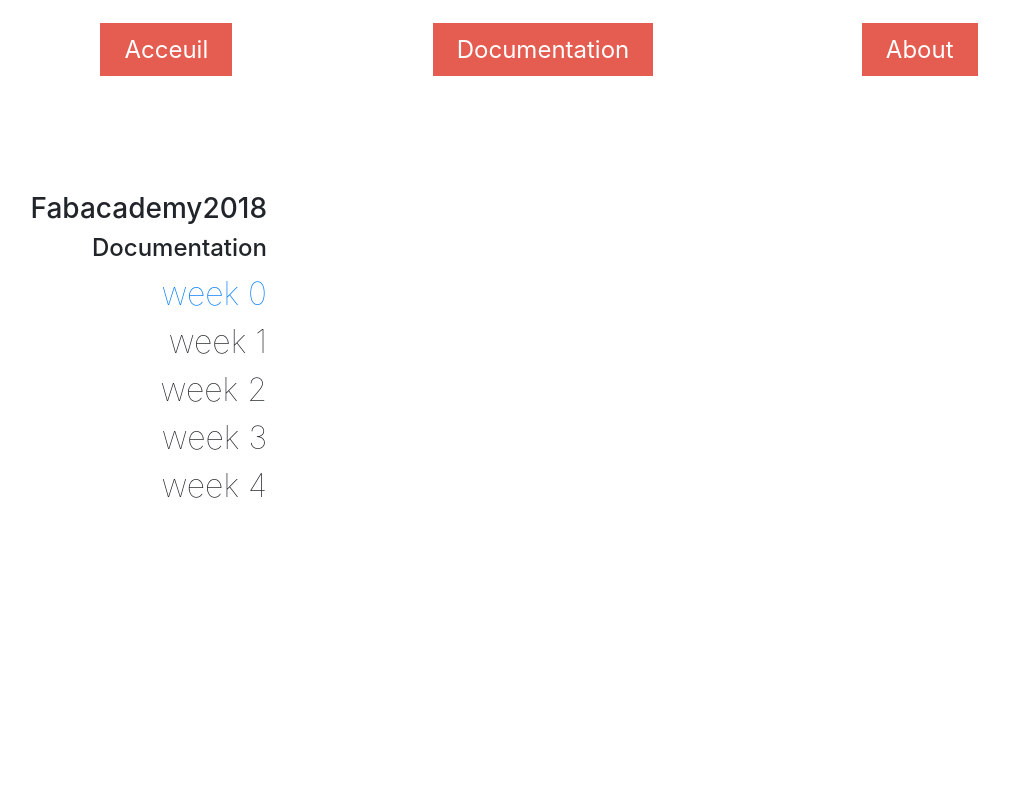
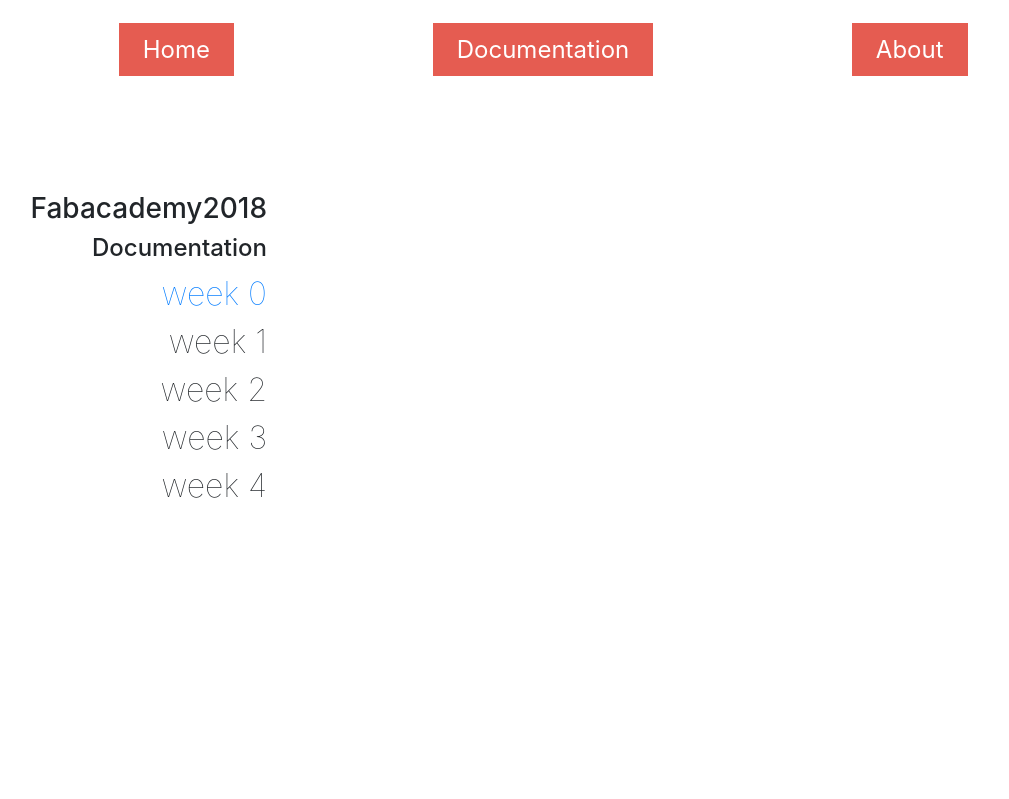
Before and after one commit to adricen/siteFabacademy, a PHP site: page /semaine_0.html in a window 1280 px wide. Shown: the top 799 px of the page, without its empty margins (117-1126 px from the left). After the commit the page ends 498 px from the top, so only its background shows below. Run offline with PHP 8.4, Linux system fonts and the light colour scheme; some libraries are stand-ins or nearby versions.

Commit message:
correction nav

```diff
--- a/assets/css/style.css
+++ b/assets/css/style.css
@@ -135,5 +135,8 @@ li {
   height: 100vh;
 } */
 .main_doc {
-  margin-top: 12em;
+	/* background-color: #2a2727;
+  color: white; */
+	padding-top: 12em;
+  transition: 0.5s;
 }
--- a/assets/js/script.js
+++ b/assets/js/script.js
@@ -17,7 +17,7 @@ var layout_page = new Vue({
       theme_2: true,
     },
     template: {
-      nav : '<header class="container nav-theme-1"><nav><ul class="row"><li class="col"><a href="index.html">Acceuil</a></li><li class="col"><a href="documentation.html">Documentation</a></li><li class="col"><a href="/about">About</a></li></ul></nav></header>',
+      nav : '<header class="nav-theme-1"><nav class="container "><ul class="row"><li class="col"><a href="index.html">Home</a></li><li class="col"><a href="documentation.html">Documentation</a></li><li class="col"><a href="/about">About</a></li></ul></nav></header>',
     },
     markdown: {
       documentation: {
@@ -71,6 +71,9 @@ var layout_page = new Vue({
     get_document: function() {
       // console.log(this.markdown[my_url].content);
       return this.markdown[my_url].content
+    },
+    site_title: function() {
+      return 'fabacademy2018-'+ my_url;
     }
   //   class_focus: function() {
   //     if( this.seen.focus ){
--- a/documentation.html
+++ b/documentation.html
@@ -40,8 +40,8 @@
             </ul>
           </div>
         </aside>
-        <section class="col-6 layout-general main_doc">
-          <div v-html="get_document" class="content markdown-body"></div>
+        <section class="col main_doc">
+          <div v-html="get_document" class="col-10 content markdown-body"></div>
       </section>
       </div>
     </section>
--- a/semaine_0.html
+++ b/semaine_0.html
@@ -12,7 +12,7 @@
   <link rel="stylesheet" href="https://fonts.googleapis.com/css?family=Source+Sans+Pro:300,300i,400,400i">
   <link rel="stylesheet" href="assets/css/md-css.css">
   <link rel="stylesheet" href="assets/css/style.css">
-  <title>Portfolio Perso</title>
+  <title>fabacademy-2018-adrien-centonze</title>
   <script src="https://unpkg.com/vue"></script>
   <!-- <script src="assets/js/accueil.vue" type="accueil"></script> -->
 </head>
@@ -40,8 +40,8 @@
             </ul>
           </div>
         </aside>
-        <section class="col-6 layout-general main_doc">
-          <div v-html="get_document" class="content markdown-body"></div>
+        <section class="col main_doc">
+          <div v-html="get_document" class="col-10 content markdown-body"></div>
       </section>
       </div>
     </section>
```
